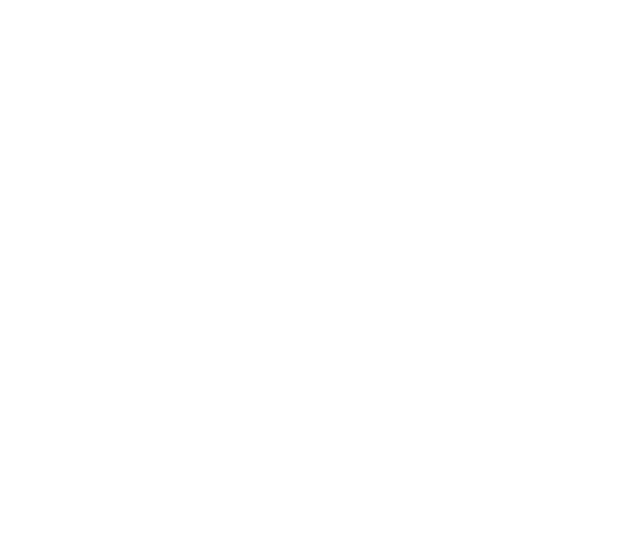
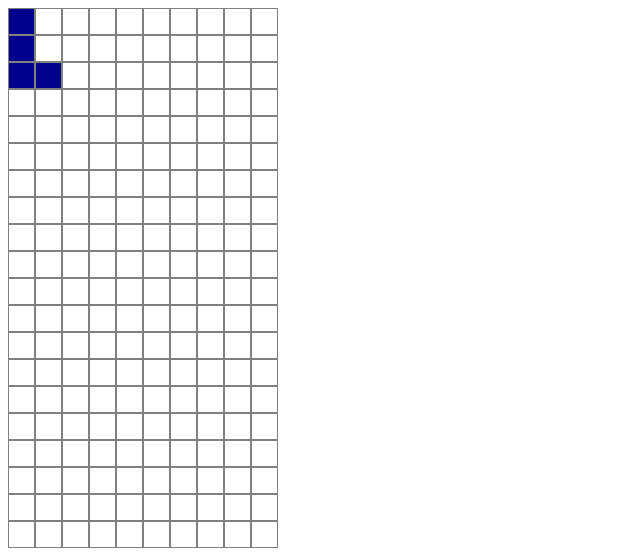
Before and after one commit to galiya17/game, a plain HTML site: page index.html in a window 1280 px wide. Shown: the whole page, without its empty margins (0-640 px from the left). Drawn offline with Linux system fonts and the light colour scheme; the site is published under a folder, as on GitHub Pages, so addresses that start at the root find nothing.

Commit message:
Update index.html

```diff
--- a/index.html
+++ b/index.html
@@ -4,10 +4,10 @@
     <meta charset="UTF-8">
     <meta name="viewport" content="width=device-width, initial-scale=1.0">
     <title>Tetris</title>
-    <link rel="stylesheet" href="./style.css">
+    <link rel="stylesheet" href="style.css">
 </head>
 <body>
     <div class="tetris-playground"></div>
-    <script src="/index.js"></script>
+    <script src="index.js"></script>
 </body>
 </html>
```
